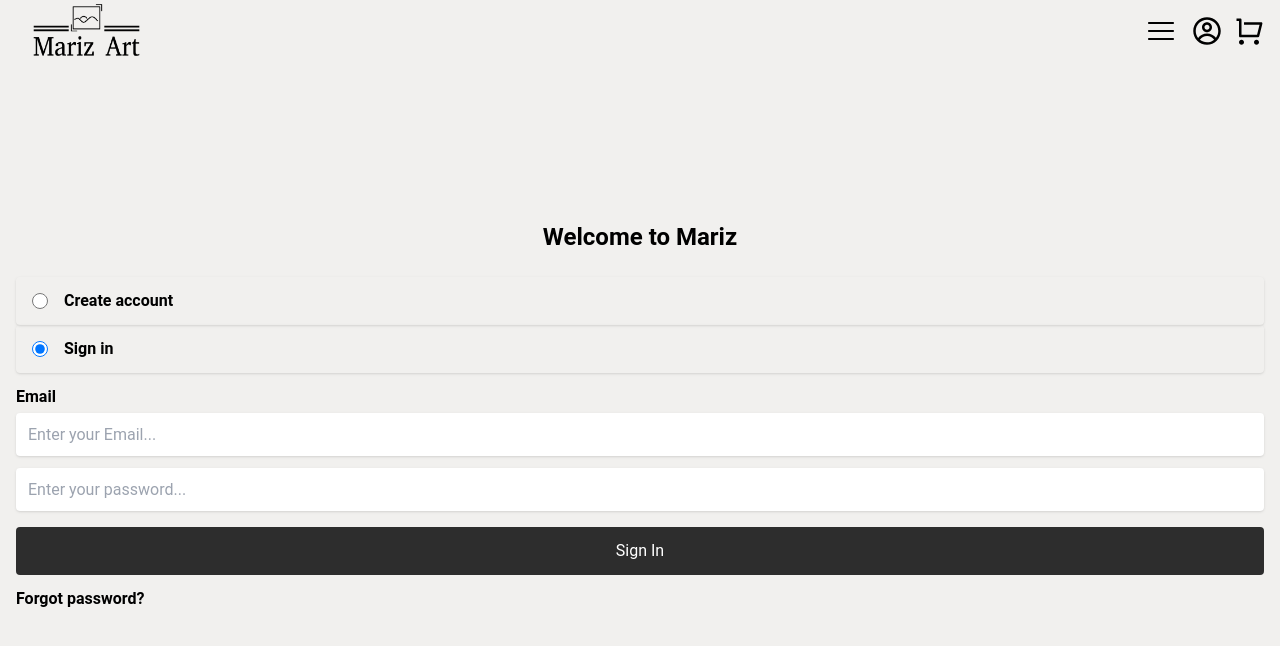
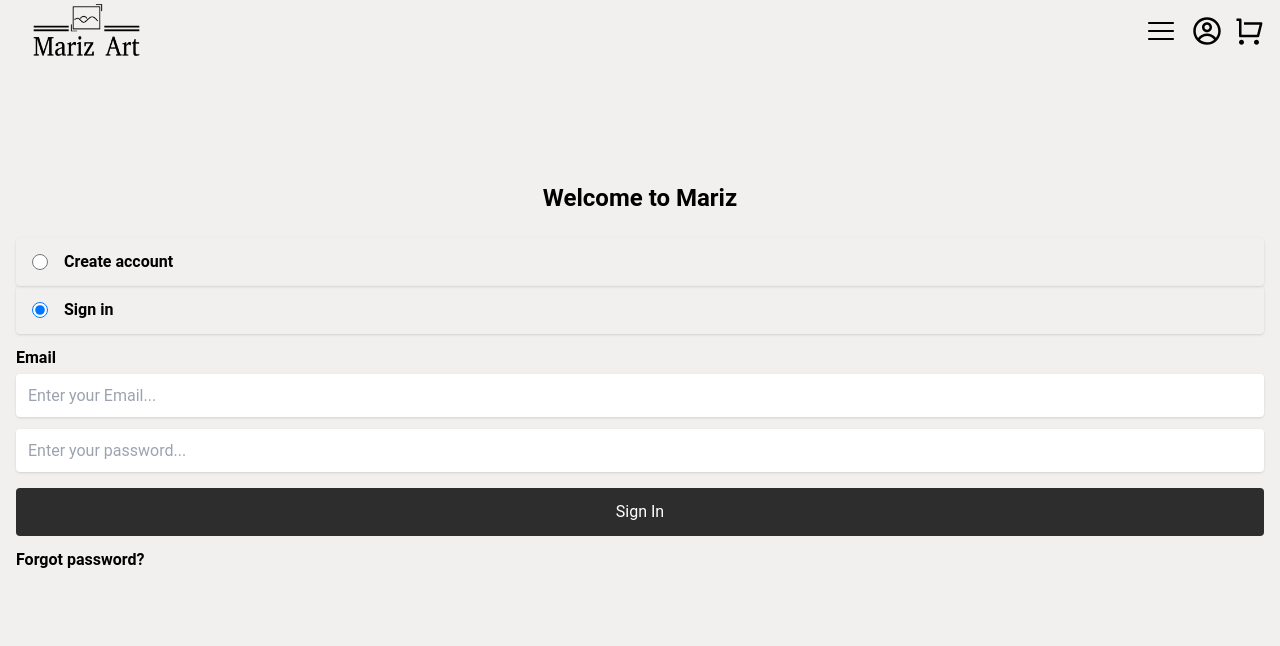
Before and after one commit to O-Azmi/ma-project, a React (Vite) app in the folder paint/: page /SignIn in a window 1280 px wide. Shown: the top 646 px of the page. Built offline with nearby package versions, Linux system fonts and the light colour scheme.

Commit message:
redid security feature from scratch

```diff
--- a/paint/src/components/SignIn.jsx
+++ b/paint/src/components/SignIn.jsx
@@ -16,8 +16,8 @@ export default function SignIn() {
   return (
     <>
       <Header />
-      <section className="flex justify-center items-center h-screen pb-20">
-        <div className="flex flex-col border shadow-black px-4 py-6 rounded w-full">
+      <section className="flex justify-center h-screen pb-20">
+        <div className="flex flex-col border shadow-black px-4 py-6 mt-[6em] rounded w-full">
           <h1 className="font-semibold text-2xl text-center pb-6">
             Welcome to Mariz
           </h1>
```
Also changed, not shown: 1 other file (tests, documents, lock files or other folders).
